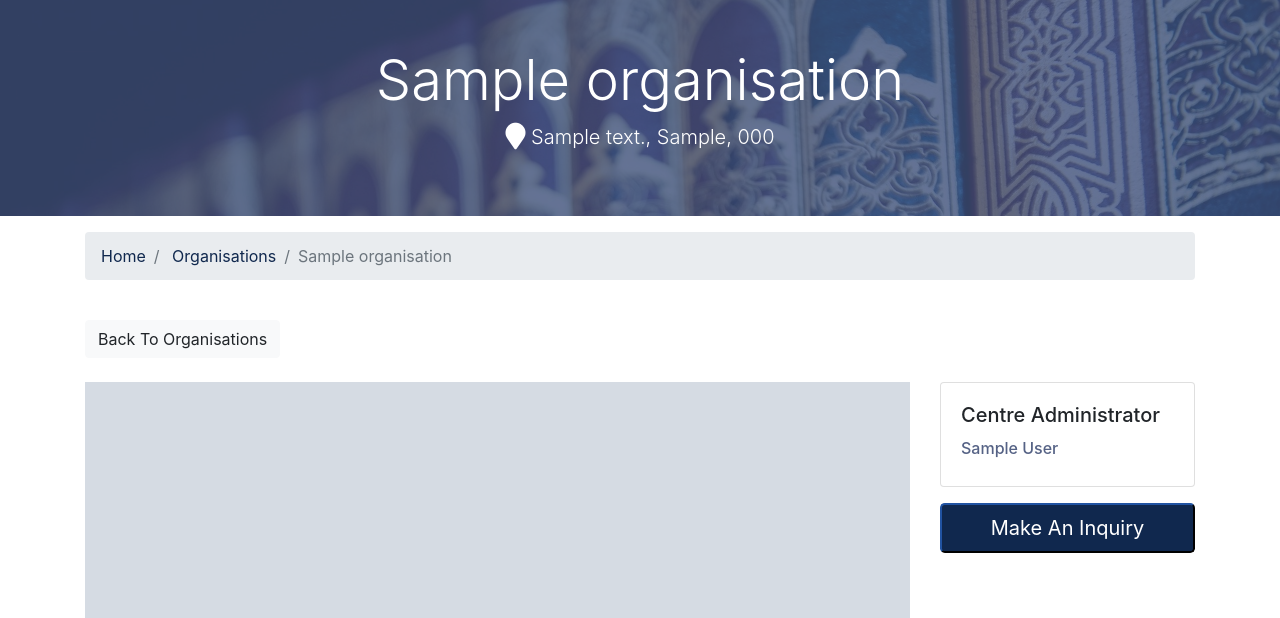
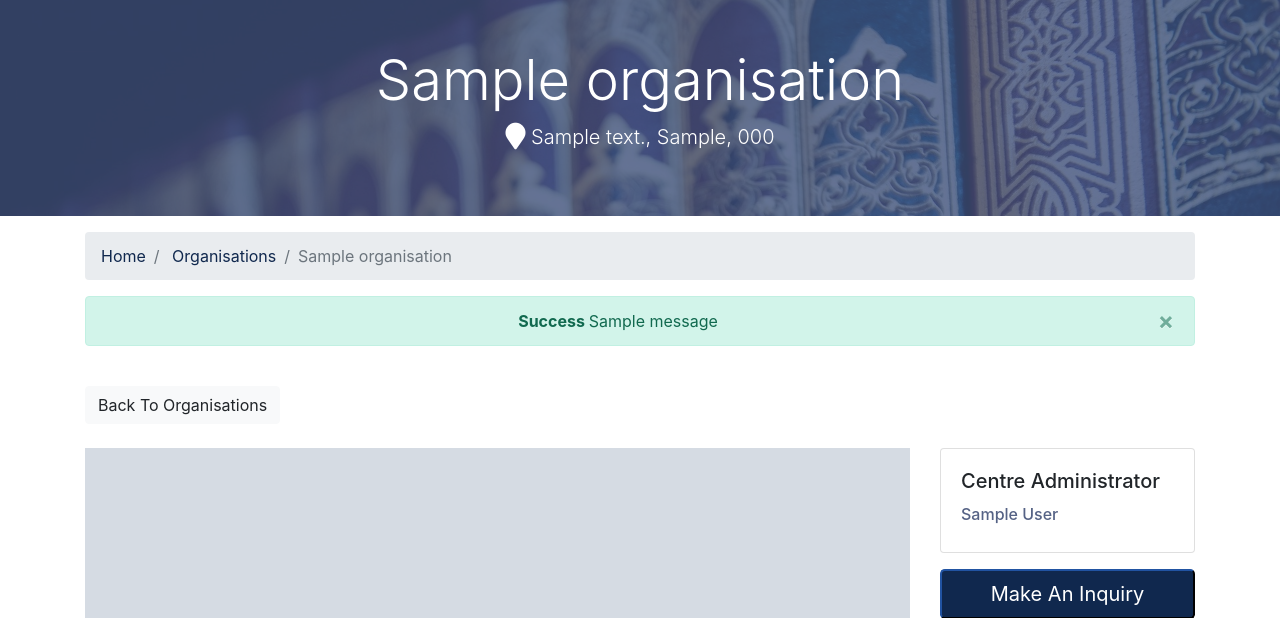
Before and after one commit to azmolmiah/salafi-directory-django, a Django app: page /organisations/1 in a window 1280 px wide. Shown: the part 117-735 px from the top of the page. Run offline with Django 3.2, Linux system fonts and the light colour scheme; tables that the repository leaves empty hold one stand-in row (values such as "Sample post"); grey boxes marked "Sample" are stand-in pictures; one stand-in notice (Sample message) is shown; some libraries are stand-ins or nearby versions.

Commit message:
Email
Email complete with alerts

```diff
--- a/organisations/views.py
+++ b/organisations/views.py
@@ -2,6 +2,7 @@ from django.shortcuts import render, get_object_or_404
 from django.core.paginator import EmptyPage, PageNotAnInteger, Paginator
 from django_countries import countries
 from django.core.mail import send_mail
+from django.contrib import messages
 from .models import Organisation
 
 
@@ -48,18 +49,20 @@ def organisation(request, organisation_id):
         'organisation': organisation
     }
 
-    name = request.POST.get('name')
-    phone = request.POST.get('phone')
-    email = request.POST.get('email')
-    message = request.POST.get('message')
-    orgemail = request.POST.get('organisation_email')
+    if request.method == 'POST':
+        name = request.POST['name']
+        phone = request.POST['phone']
+        email = request.POST['email']
+        message = request.POST['message']
 
-    # Send mail
-    send_mail(
-        f'{organisation.name} Inquiry',
-        f'Name: {name},\nEmail: {email},\nPhone: {phone},\nMessage: {message}',
-        email,
-        [organisation.email, 'azmol.miah.general@gmail.com'],
-        fail_silently=False
-    )
+        # Send mail
+        send_mail(
+            f'{organisation.name} Inquiry',
+            f'Name: {name},\nEmail: {email},\nPhone: {phone},\nMessage: {message}',
+            email,
+            [organisation.email, 'azmol.miah.general@gmail.com'],
+            fail_silently=False
+        )
+        messages.success(request, f'Your message has been submitted, {organisation.name} will get back to you soon.')
+
     return render(request, 'organisations/organisation.html', context)
--- a/salafi_directory/settings.py
+++ b/salafi_directory/settings.py
@@ -135,6 +135,12 @@ STATICFILES_DIRS = [
 MEDIA_ROOT = os.path.join(BASE_DIR, 'media')
 MEDIA_URL = '/media/'
 
+# Messages
+from django.contrib.messages import constants as messages
+MESSAGE_TAGS = {
+    messages.ERROR: 'danger'
+}
+
 # Email config
 EMAIL_HOST='mail.lcn.com'
 EMAIL_PORT= 587
--- a/templates/organisations/organisation.html
+++ b/templates/organisations/organisation.html
@@ -33,6 +33,9 @@
       </nav>
     </div>
   </section>
+
+  <!-- Alerts -->
+  {% include 'partials/_alerts.html' %}
 
   <!-- Listing -->
   <section id="listing" class="py-4">
@@ -218,8 +221,9 @@
             </div>
           </div>
         </div>
-        {% if organisation.administrator %}
+
         <div class="col-md-3">
+          {% if organisation.administrator and organisation.email %}
           <div class="card mb-3">
             <div class="card-body">
               <h5 class="card-title">{{organisation.types}} Administrator</h5>
@@ -233,8 +237,9 @@
           >
             Make An Inquiry
           </button>
+          {% endif %}
         </div>
-        {% endif %}
+
       </div>
     </div>
   </section>
@@ -250,6 +255,7 @@
           </button>
         </div>
         <div class="modal-body">
+          {% include 'partials/_alerts.html' %}
           <form action="{% url 'organisation' organisation_id=organisation.id %}" method="POST">
             {% csrf_token %}
             <div class="form-group">
@@ -262,22 +268,21 @@
                 disabled
               />
             </div>
-            <input type="hidden" name="organisation_email" value="{{ organisation.email }}">
             <div class="form-group">
               <label for="name" class="col-form-label">Name:</label>
               <input type="text" name="name" class="form-control" required />
             </div>
             <div class="form-group">
               <label for="email" class="col-form-label">Email:</label>
-              <input type="email" name="email" class="form-control" required />
+              <input type="email" name="email" class="form-control" placeholder="example@email.com" required />
             </div>
             <div class="form-group">
               <label for="phone" class="col-form-label">Phone:</label>
-              <input type="text" name="phone" class="form-control" />
+              <input type="tel" name="phone" class="form-control"/>
             </div>
             <div class="form-group">
               <label for="message" class="col-form-label">Message:</label>
-              <textarea name="message" class="form-control"></textarea>
+              <textarea name="message" class="form-control" required></textarea>
             </div>
             <hr />
             <input
--- a/templates/pages/index.html
+++ b/templates/pages/index.html
@@ -63,7 +63,7 @@
   <section id="listings" class="py-5">
     <div class="container">
       {% if classes %}
-      <h3 class="text-center my-3">Latest Classes in {{country_name}}</h3>
+      <h3 class="text-center my-3">Latest classes in {{country_name}}.</h3>
       <div class="row">
           <!-- Class Listing -->
           {% for singleClass in classes %}
@@ -132,7 +132,7 @@
       {% endif %}
 
       {% if lectures %}
-      <h3 class="text-center my-4">Latest Lectures in {{country_name}}</h3>
+      <h3 class="text-center my-4">Latest lectures in {{country_name}}.</h3>
       <div class="row">
         <!-- Listing -->
 
--- /dev/null
+++ b/templates/partials/_alerts.html
@@ -0,0 +1,17 @@
+{% if messages %}
+  {% for message in messages %}
+    <div id="message" class="container">
+      <div class="alert alert-{{message.tags}} alert-dismissible text-center" role="alert">
+        <button type="button" class="close" data-dismiss="alert"><span aria-hidden="true">&times;</span></button>
+        <strong>
+          {% if message.level == DEFAULT_MESSAGE_LEVELS.ERROR %}
+            Error
+          {% else %}
+            {{ message.tags|title }}
+          {% endif %}
+        </strong>
+        {{ message }}
+      </div>
+    </div>
+  {% endfor %}
+{% endif %}
```
